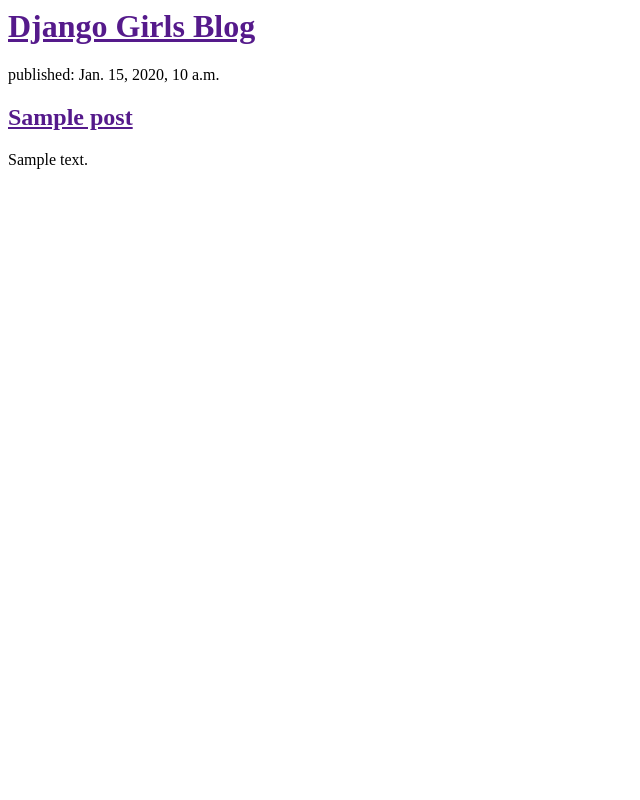
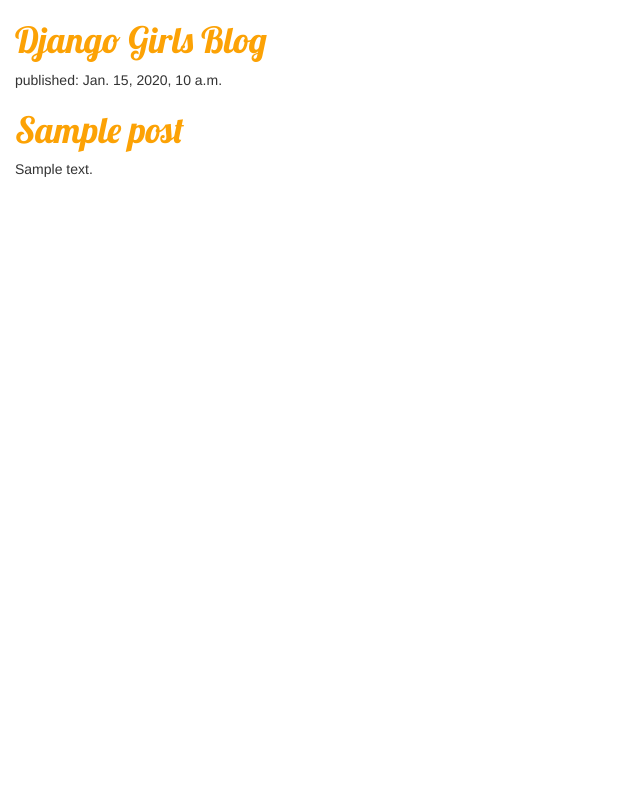
Before and after one commit to aero8215/blog-sample, a Django app: template mysite/blog/templates/blog/post_list.html in a window 1280 px wide. Shown: the whole page, without its empty margins (0-640 px from the left). Run offline with Django 3.2, Linux system fonts and the light colour scheme; the template is opened without the code that fills it: values that come from a table or form of the project are taken from there, others are empty; tables that the repository leaves empty hold one stand-in row (values such as "Sample post"); some libraries are stand-ins or nearby versions.

Commit message:
css and bootstrap added

```diff
--- /dev/null
+++ b/mysite/blog/static/css/blog.css
@@ -0,0 +1,8 @@
+h1	a	{
+		    color:	#FCA205;
+    	    font-family:	'Lobster';
+}
+
+body	{
+				padding-left:	15px;
+}
--- a/mysite/blog/templates/blog/post_list.html
+++ b/mysite/blog/templates/blog/post_list.html
@@ -1,6 +1,11 @@
+{%	load	staticfiles	%}
 <html>
     <head>
         <title>Django Girls blog</title>
+        <link	rel="stylesheet"	href="//maxcdn.bootstrapcdn.com/bootstrap/3.2.0/css/bootstrap.min.css">
+        <link	rel="stylesheet"	href="//maxcdn.bootstrapcdn.com/bootstrap/3.2.0/css/bootstrap-theme.min.css">
+        <link	href="//fonts.googleapis.com/css?family=Lobster&subset=latin,latin-ext"	rel="stylesheet"	type="text/css">
+        <link	rel="stylesheet"	href="{%	static	'css/blog.css'	%}">
     </head>
     <body>
         <div>
@@ -10,7 +15,7 @@
         {%  for post in posts %}
         <div>
             <p>published: {{ post.published_date }}</p>
-            <h2><a	href="">{{ post.title }}</a></h2>
+            <h1><a	href="">{{ post.title }}</a></h1>
             <p>{{ post.text }}</p>
         </div>
         {% endfor %}
```
